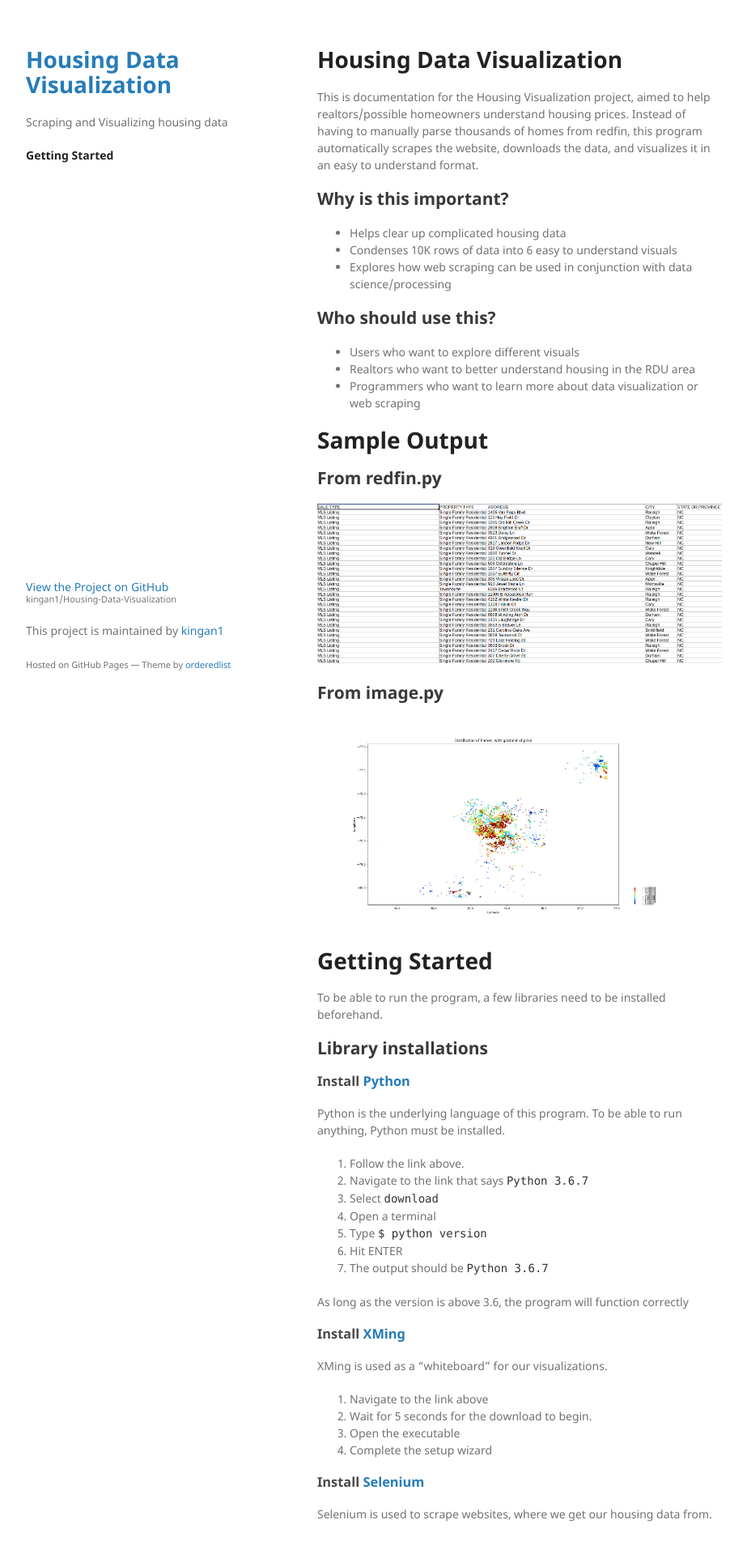
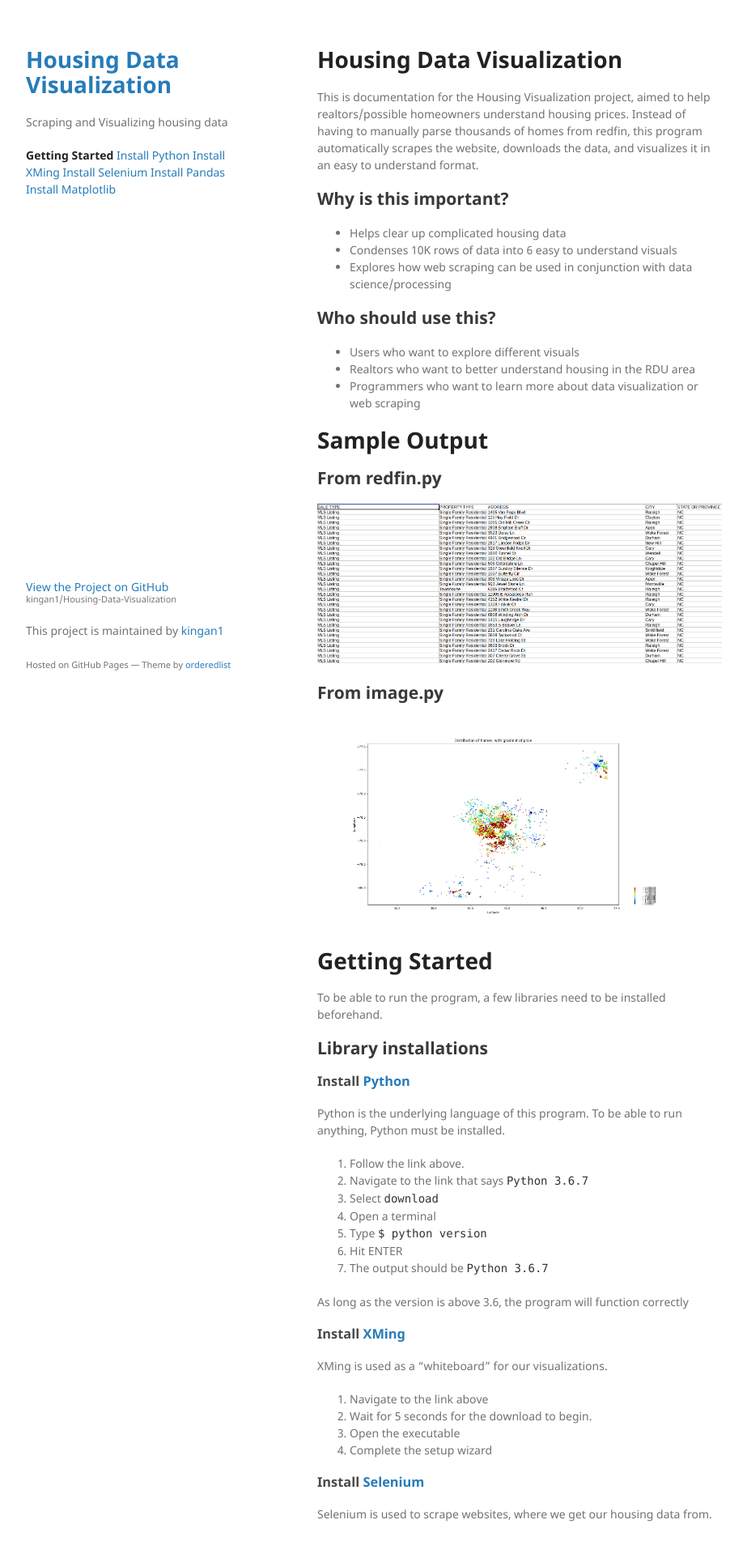
Before and after one commit to kingan1/Housing-Data-Visualization, a Jekyll site: the page built from README.md, in a window 1280 px wide. Shown: the top 1903 px of the page at 81% size, without its empty margins (178-1101 px from the left). Built offline with Jekyll 4.4.1, drawn with Linux system fonts in a browser that asks for light colours; our own code applies the rules of GitHub Pages for plain Markdown files.

Commit message:
Update default.html

```diff
--- a/_layouts/default.html
+++ b/_layouts/default.html
@@ -18,7 +18,12 @@
 
         <p>Scraping and Visualizing housing data</p>
         <h>
-          <a href="/Housing-Data-Visualization/gettingStarted.html"><strong>Getting Started</strong></a>
+          <a href="#gettingStarted"><strong>Getting Started</strong></a>
+          <a href="#installPython", style = {text-indent: 50px}>Install Python</a>
+          <a href="#installXMing">Install XMing</a>
+          <a href="#installSelenium">Install Selenium</a>
+          <a href="#installPandas">Install Pandas</a>
+          <a href="#installMatplotlib">Install Matplotlib</a>
         </h>
       </header>
       <section>
```
